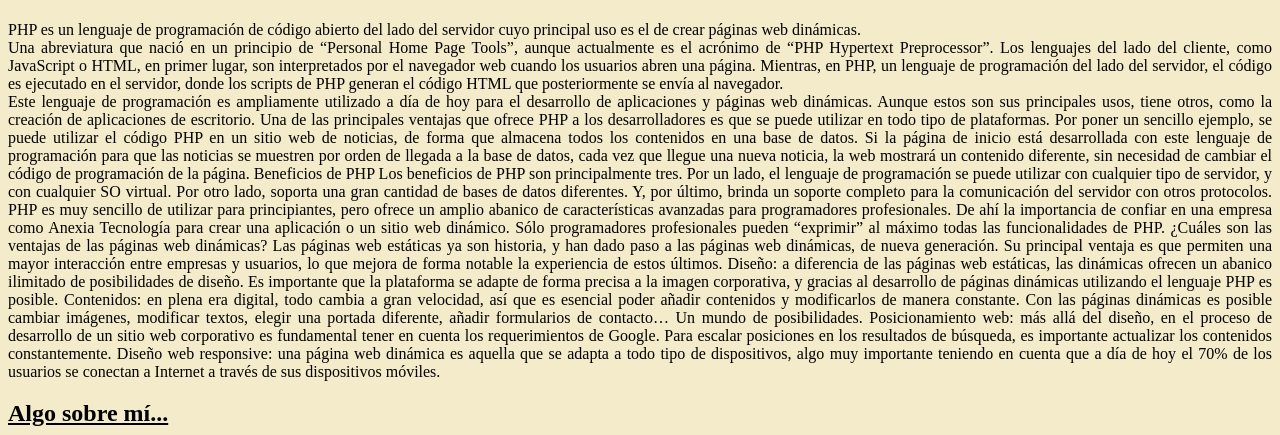
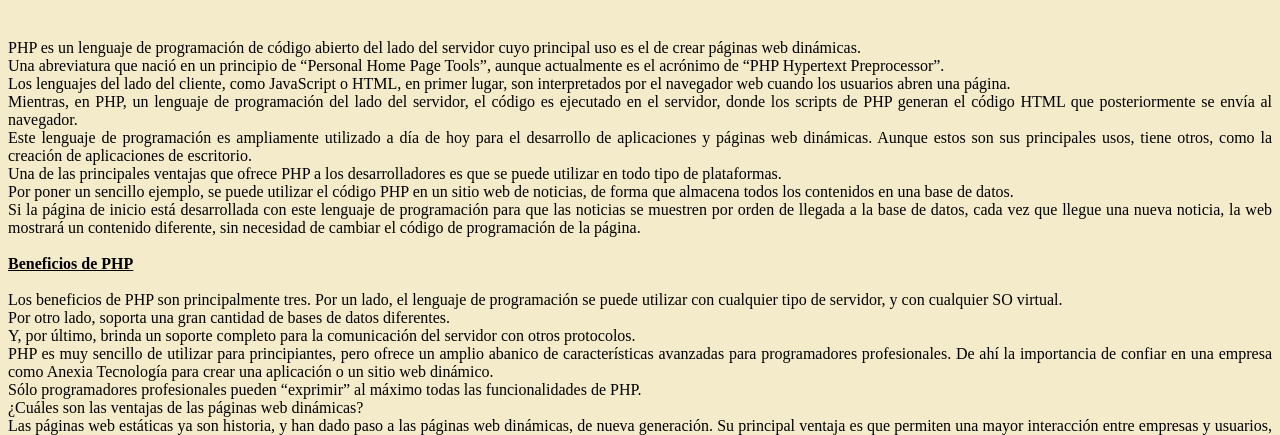
Before and after one commit to maluaz01/cacPhp, a plain HTML site: page index.html in a window 1280 px wide. Shown: the part 484-919 px from the top of the page. Drawn offline with Linux system fonts and the light colour scheme.

Commit message:
Actualización

```diff
--- a/index.html
+++ b/index.html
@@ -24,23 +24,25 @@
         </nav><p></p>
       <iframe width="560" height="315" src="https://www.youtube.com/embed/ykGRYEX0n60" title="YouTube video player" frameborder="0" allow="accelerometer; autoplay; clipboard-write; encrypted-media; gyroscope; picture-in-picture" allowfullscreen></iframe>
       <h2><u><a name="por_que"></a></u></h2>
-      <p align="justify">PHP es un lenguaje de programación de código abierto del lado del servidor cuyo principal uso es el de crear páginas web dinámicas. <br>Una abreviatura que nació en un principio de “Personal Home Page Tools”, aunque actualmente es el acrónimo de “PHP Hypertext Preprocessor”. Los lenguajes del lado del cliente, como JavaScript o HTML, en primer lugar, son interpretados por el navegador web cuando los usuarios abren una página. Mientras, en PHP, un lenguaje de programación del lado del servidor, el código es ejecutado en el servidor, donde los scripts de PHP generan el código HTML que posteriormente se envía al navegador.<br>
-        Este lenguaje de programación es ampliamente utilizado a día de hoy para el desarrollo de aplicaciones y páginas web dinámicas. Aunque estos son sus principales usos, tiene otros, como la creación de aplicaciones de escritorio. Una de las principales ventajas que ofrece PHP a los desarrolladores es que se puede utilizar en todo tipo de plataformas.
+      <p align="justify"><br>PHP es un lenguaje de programación de código abierto del lado del servidor cuyo principal uso es el de crear páginas web dinámicas. <br>Una abreviatura que nació en un principio de “Personal Home Page Tools”, aunque actualmente es el acrónimo de “PHP Hypertext Preprocessor”. <br>Los lenguajes del lado del cliente, como JavaScript o HTML, en primer lugar, son interpretados por el navegador web cuando los usuarios abren una página.<br> Mientras, en PHP, un lenguaje de programación del lado del servidor, el código es ejecutado en el servidor, donde los scripts de PHP generan el código HTML que posteriormente se envía al navegador.<br>
+        Este lenguaje de programación es ampliamente utilizado a día de hoy para el desarrollo de aplicaciones y páginas web dinámicas. Aunque estos son sus principales usos, tiene otros, como la creación de aplicaciones de escritorio.<br> Una de las principales ventajas que ofrece PHP a los desarrolladores es que se puede utilizar en todo tipo de plataformas.<br>
 
-  Por poner un sencillo ejemplo, se puede utilizar el código PHP en un sitio web de noticias, de forma que almacena todos los contenidos en una base de datos. Si la página de inicio está desarrollada con este lenguaje de programación para que las noticias se muestren por orden de llegada a la base de datos, cada vez que llegue una nueva noticia, la web mostrará un contenido diferente, sin necesidad de cambiar el código de programación de la página.
+  Por poner un sencillo ejemplo, se puede utilizar el código PHP en un sitio web de noticias, de forma que almacena todos los contenidos en una base de datos.<br> Si la página de inicio está desarrollada con este lenguaje de programación para que las noticias se muestren por orden de llegada a la base de datos, cada vez que llegue una nueva noticia, la web mostrará un contenido diferente, sin necesidad de cambiar el código de programación de la página.<br>
 
-  Beneficios de PHP
-  Los beneficios de PHP son principalmente tres. Por un lado, el lenguaje de programación se puede utilizar con cualquier tipo de servidor, y con cualquier SO virtual. Por otro lado, soporta una gran cantidad de bases de datos diferentes. Y, por último, brinda un soporte completo para la comunicación del servidor con otros protocolos.
+  <br><b><u>Beneficios de PHP</u></b><br><br>
 
-  PHP es muy sencillo de utilizar para principiantes, pero ofrece un amplio abanico de características avanzadas para programadores profesionales. De ahí la importancia de confiar en una empresa como Anexia Tecnología para crear una aplicación o un sitio web dinámico. Sólo programadores profesionales pueden “exprimir” al máximo todas las funcionalidades de PHP.
+  Los beneficios de PHP son principalmente tres. Por un lado, el lenguaje de programación se puede utilizar con cualquier tipo de servidor, y con cualquier SO virtual. <br>Por otro lado, soporta una gran cantidad de bases de datos diferentes.<br> Y, por último, brinda un soporte completo para la comunicación del servidor con otros protocolos.<br>
 
-  ¿Cuáles son las ventajas de las páginas web dinámicas?
-  Las páginas web estáticas ya son historia, y han dado paso a las páginas web dinámicas, de nueva generación. Su principal ventaja es que permiten una mayor interacción entre empresas y usuarios, lo que mejora de forma notable la experiencia de estos últimos.
+  PHP es muy sencillo de utilizar para principiantes, pero ofrece un amplio abanico de características avanzadas para programadores profesionales. De ahí la importancia de confiar en una empresa como Anexia Tecnología para crear una aplicación o un sitio web dinámico.<br> Sólo programadores profesionales pueden “exprimir” al máximo todas las funcionalidades de PHP.<br>
 
-  Diseño: a diferencia de las páginas web estáticas, las dinámicas ofrecen un abanico ilimitado de posibilidades de diseño. Es importante que la plataforma se adapte de forma precisa a la imagen corporativa, y gracias al desarrollo de páginas dinámicas utilizando el lenguaje PHP es posible.
-  Contenidos: en plena era digital, todo cambia a gran velocidad, así que es esencial poder añadir contenidos y modificarlos de manera constante. Con las páginas dinámicas es posible cambiar imágenes, modificar textos, elegir una portada diferente, añadir formularios de contacto… Un mundo de posibilidades.
-  Posicionamiento web: más allá del diseño, en el proceso de desarrollo de un sitio web corporativo es fundamental tener en cuenta los requerimientos de Google. Para escalar posiciones en los resultados de búsqueda, es importante actualizar los contenidos constantemente.
-  Diseño web responsive: una página web dinámica es aquella que se adapta a todo tipo de dispositivos, algo muy importante teniendo en cuenta que a día de hoy el 70% de los usuarios se conectan a Internet a través de sus dispositivos móviles.
+  ¿Cuáles son las ventajas de las páginas web dinámicas?<br>
+  Las páginas web estáticas ya son historia, y han dado paso a las páginas web dinámicas, de nueva generación. Su principal ventaja es que permiten una mayor interacción entre empresas y usuarios, lo que mejora de forma notable la experiencia de estos últimos.<br>
+
+  Diseño: a diferencia de las páginas web estáticas, las dinámicas ofrecen un abanico ilimitado de posibilidades de diseño. Es importante que la plataforma se adapte de forma precisa a la imagen corporativa, y gracias al desarrollo de páginas dinámicas utilizando el lenguaje PHP es posible.<br>
+
+  Contenidos: en plena era digital, todo cambia a gran velocidad, así que es esencial poder añadir contenidos y modificarlos de manera constante.<br> Con las páginas dinámicas es posible cambiar imágenes, modificar textos, elegir una portada diferente, añadir formularios de contacto… Un mundo de posibilidades.<br>
+  Posicionamiento web: más allá del diseño, en el proceso de desarrollo de un sitio web corporativo es fundamental tener en cuenta los requerimientos de Google.<br> Para escalar posiciones en los resultados de búsqueda, es importante actualizar los contenidos constantemente.<br>
+  Diseño web responsive: una página web dinámica es aquella que se adapta a todo tipo de dispositivos, algo muy importante teniendo en cuenta que a día de hoy el 70% de los usuarios se conectan a Internet a través de sus dispositivos móviles.<br>
 
 </p>
 <div align="justify">
```
